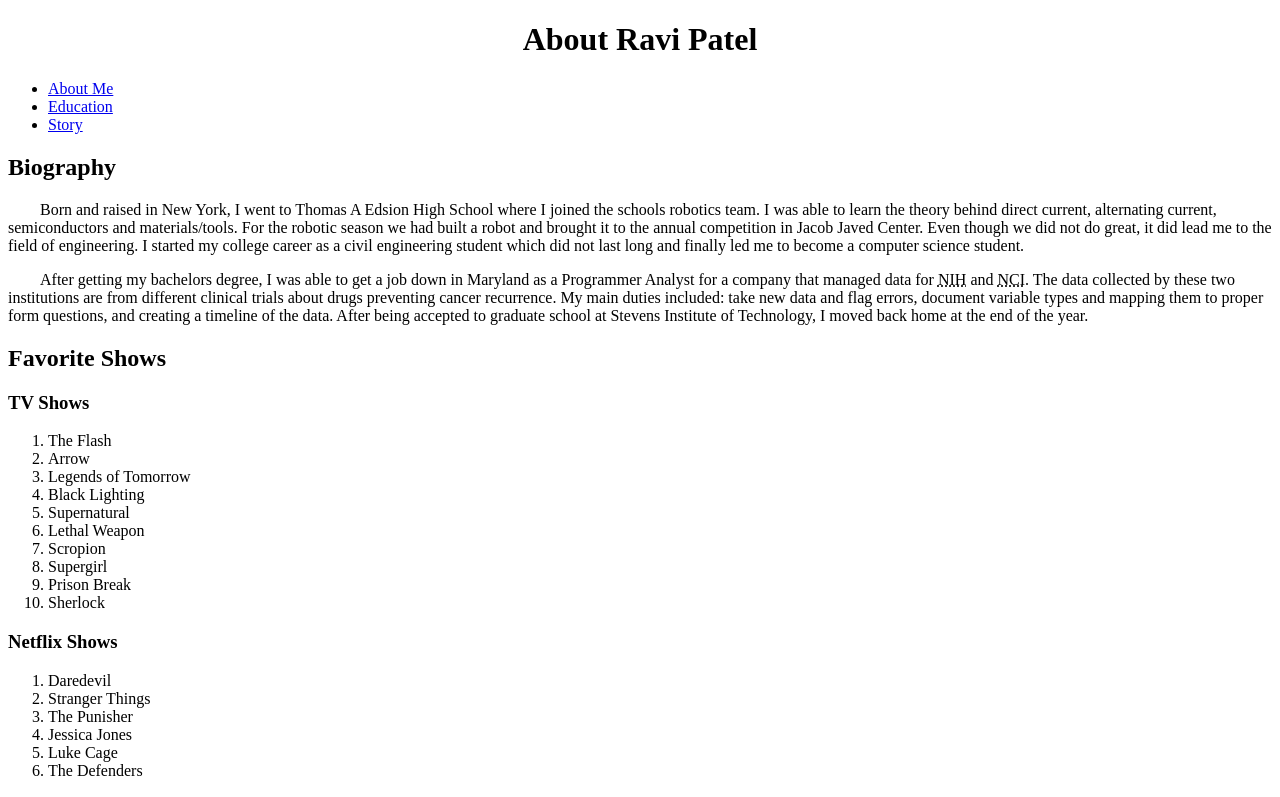
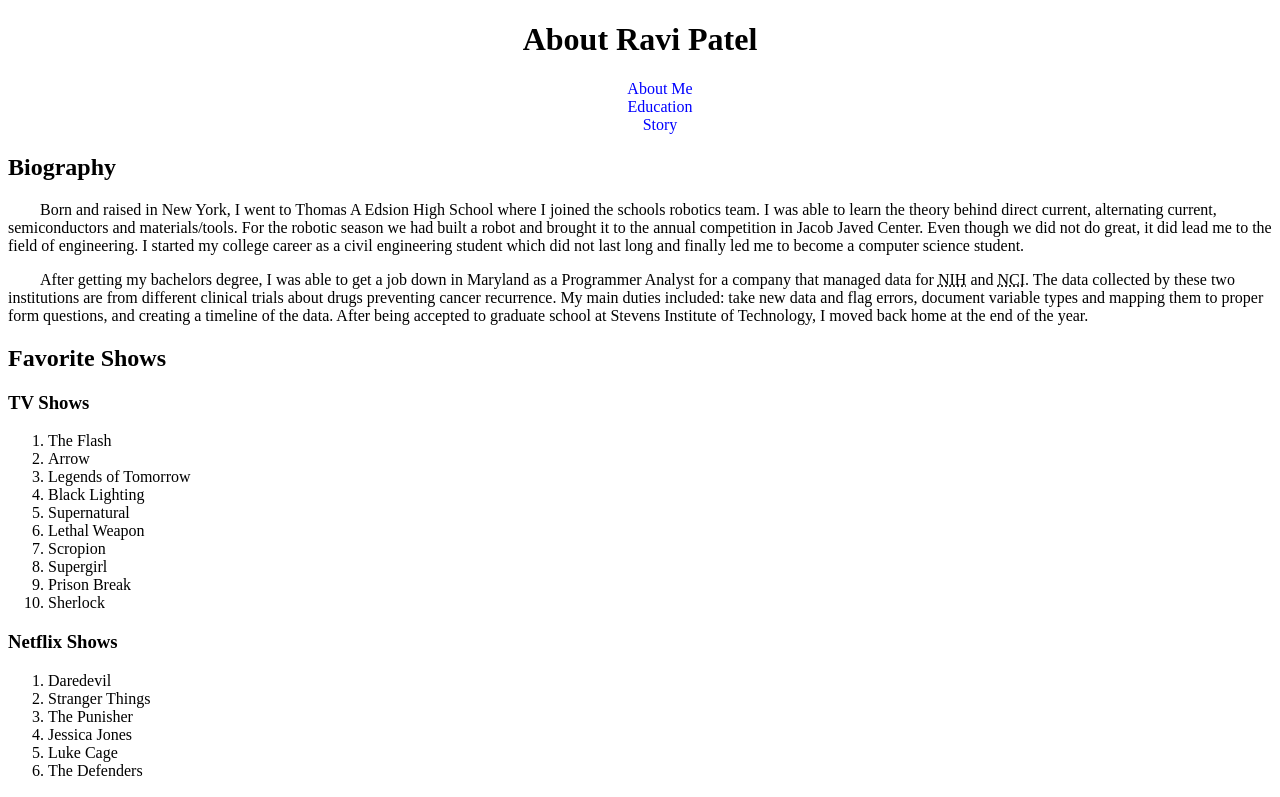
Before and after one commit to rpatel1291/Lab5-HTML, a plain HTML site: page index.html in a window 1280 px wide. Shown: the top 797 px of the page. Drawn offline with Linux system fonts and the light colour scheme.

Commit message:
Style Nav
Stylel Nav by removing decorations and centering

```diff
--- a/index.html
+++ b/index.html
@@ -8,13 +8,13 @@
 <body>
     <center><h1>About Ravi Patel</h1></center>
     <header>
-        <nav>
+        <nav><center>
             <ul>
-                <li><a href="index.html">About Me</a></li>
-                <li><a href="education.html">Education</a></li>
-                <li><a href="story.html">Story</a></li>
+                <li style="list-style:none;" ><a href="index.html" style="text-decoration:none; color:blue;">About Me</a></li>
+                <li style="list-style:none;"><a href="education.html" style="text-decoration:none; color:blue;">Education</a></li>
+                <li style="list-style:none;"><a href="story.html" style="text-decoration:none; color:blue;">Story</a></li>
             </ul>
-        </nav>
+        </center></nav>
     </header>
     <main>
         <article>
```
